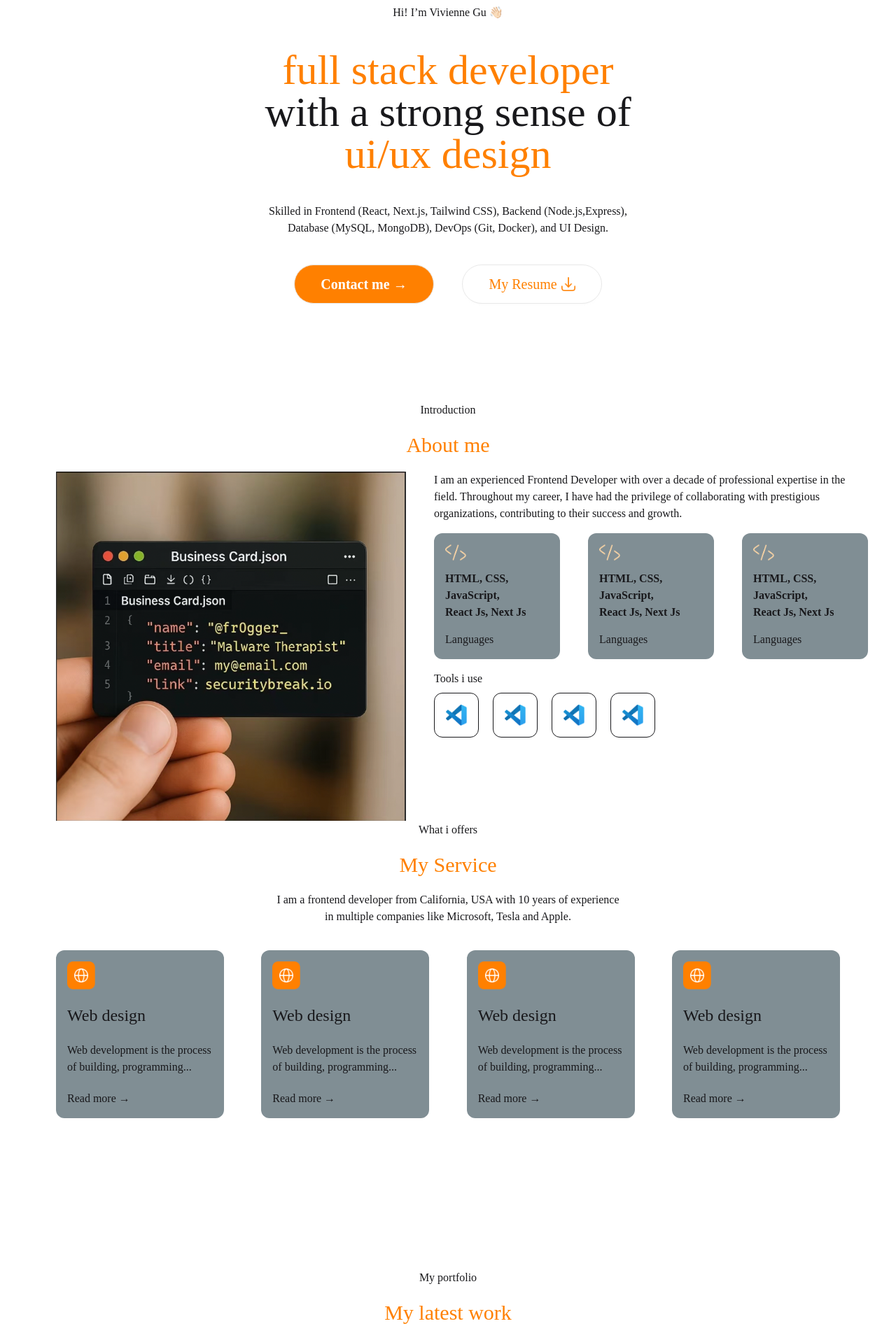
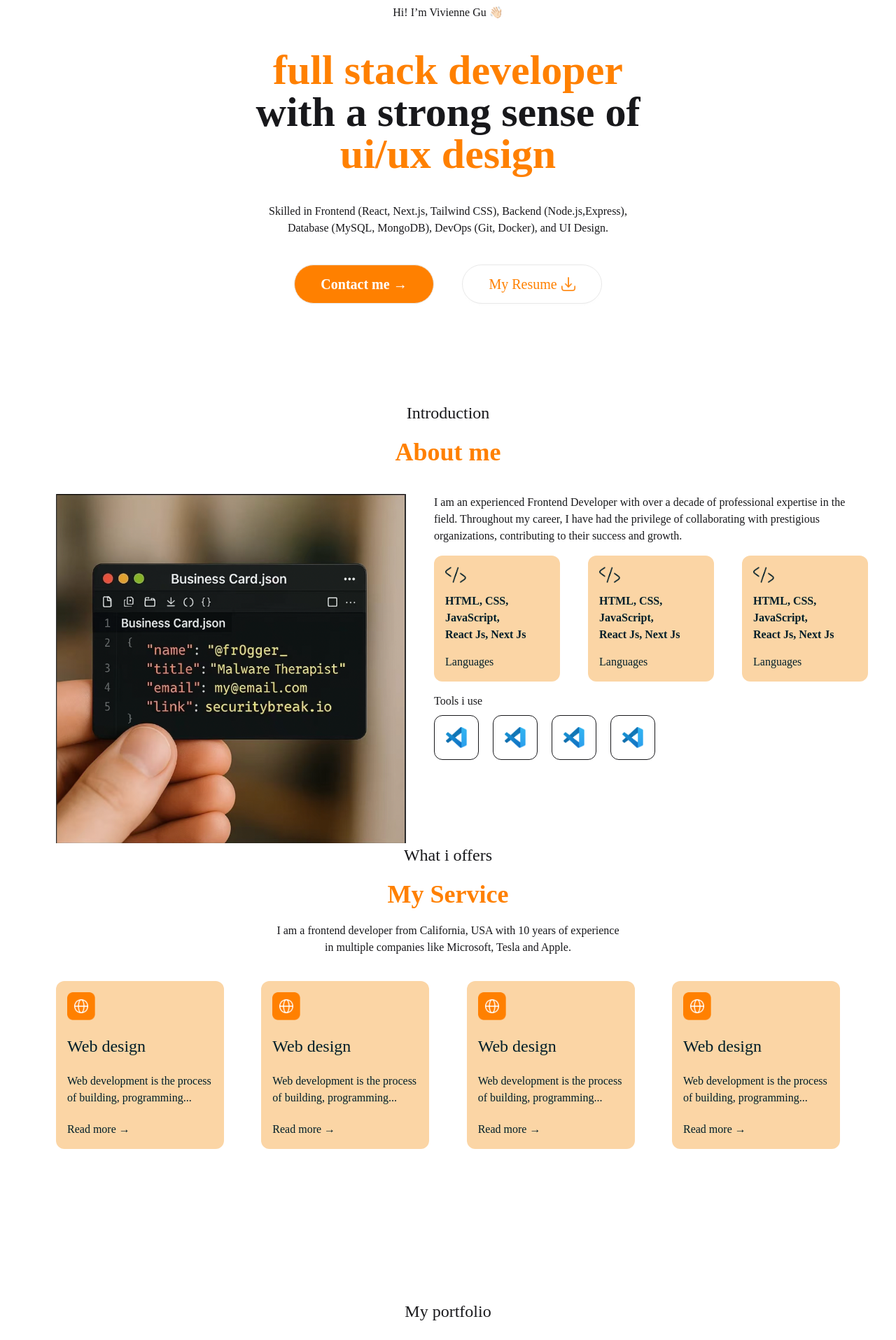
Before and after one commit to Vivienne0528/portfolio, a Next.js app: page / in a window 1280 px wide. Shown: the part 200-2115 px from the top of the page at 70% size. Built offline with nearby package versions, Linux system fonts and the light colour scheme.

Commit message:
style(ui): change some details

```diff
--- a/src/pages/components/Bottom.tsx
+++ b/src/pages/components/Bottom.tsx
@@ -1,33 +1,27 @@
-import Image from "next/image"
+import Image from "next/image";
 
 const Bottom = () => {
     return (
         <section className="flex flex-col items-center gap-5 pt-50 w-full">
-            <div className="font-semibold text-3xl">
+            <div className="font-semibold text-3xl cursor-pointer">
                 Vivienne <span className="text-[#FF8000]">.</span>
             </div>
-            <section className='flex gap-3'>
-                <Image
-                    src="/mailIcon.jpg"
-                    alt="mail Icon"
-                    width={32}
-                    height={23}
-                />
-                <div>vivienne0528.gu@gmail.com</div>
+            <section className="flex gap-3">
+                <Image src="/mailIcon.jpg" alt="mail Icon" width={32} height={23} />
+                <div className="cursor-pointer">vivienne0528.gu@gmail.com</div>
             </section>
             <div className="h-px bg-[#FBD5A5] mt-5 mb-1 w-full" />
 
-            <section className="flex items-center justify-between w-full">
-                <div>vivienne0528.gu@gmail.com</div>
+            <section className="flex items-center justify-between w-full ">
+                <div className="cursor-pointer">vivienne0528.gu@gmail.com</div>
                 <section className="flex gap-8">
-                    <div>Github</div>
-                    <div>Linkedin</div>
-                    <div>Connect with me</div>
+                    <div className="cursor-pointer">Github</div>
+                    <div className="cursor-pointer">Linkedin</div>
+                    <div className="cursor-pointer">Connect with me</div>
                 </section>
             </section>
+        </section>
+    );
+};
 
-        </section>
-    )
-}
-
-export default Bottom
+export default Bottom;
--- a/src/pages/components/GetInTouch.tsx
+++ b/src/pages/components/GetInTouch.tsx
@@ -1,25 +1,41 @@
-import React from 'react'
+import React from "react";
 
 const GetInTouch = () => {
     return (
-        <section className="flex flex-col items-center gap-5 mt-25 p-4 bg-[#808E94] w-full rounded-xl">
-            <div>Connect with me</div>
-            <div className="text-[#FF8000] text-3xl font-[serif]">Get in touch</div>
+        <section className="bg-[#FBD5A5] text-[#001E29] flex flex-col items-center gap-5 mt-25 p-4  w-full rounded-xl">
+            <div className="text-2xl">Connect with me</div>
+            <div className="text-[#FF8000] text-4xl font-bold">Get in touch</div>
             <div className="flex flex-col items-center">
-                <p>I'd love to hear from you! If you have any questions, comments or feedback,</p>
+                <p>
+                    {
+                        "I'd love to hear from you! If you have any questions, comments or feedback,"
+                    }
+                </p>
                 <p> please use the form below.</p>
-                <div className='flex gap-4 h-10 w-full my-4'>
-                    <input type="text" placeholder=' Enter your name' className='bg-white text-black rounded-[3px] w-full' />
-                    <input type="text" placeholder=' Enter your email' className='bg-white text-black rounded-[3px] w-full' />
+                <div className="flex gap-4 h-10 w-full my-4">
+                    <input
+                        type="text"
+                        placeholder=" Enter your name"
+                        className="bg-white text-black rounded-[3px] w-full"
+                    />
+                    <input
+                        type="text"
+                        placeholder=" Enter your email"
+                        className="bg-white text-black rounded-[3px] w-full"
+                    />
                 </div>
-                <input type="text" placeholder='Enter your message' className='bg-white text-black rounded-[3px] w-full h-50' />
+                <input
+                    type="text"
+                    placeholder="Enter your message"
+                    className="bg-white text-black rounded-[3px] w-full h-50"
+                />
             </div>
 
             <button className="btn btn-xl bg-[#FF8000] text-[#FFFFFF] text-xl rounded-[50px] w-50 mr-10">
                 Contact me →
             </button>
         </section>
-    )
-}
+    );
+};
 
-export default GetInTouch
+export default GetInTouch;
--- a/src/pages/components/Hero.tsx
+++ b/src/pages/components/Hero.tsx
@@ -4,11 +4,11 @@ const Hero = () => {
         <>
             <section className="p-10 font-extralight">Hi! I’m Vivienne Gu 👋🏻</section>
 
-            <p className="text-[#FF8000] text-6xl font-[serif]">
+            <p className="text-[#FF8000] text-6xl font-[serif] font-extrabold">
                 full stack developer
             </p>
-            <p className="text-6xl font-[serif]">with a strong sense of</p>
-            <p className="text-[#FF8000] text-6xl font-[serif]">ui/ux design</p>
+            <p className="text-6xl font-[serif] font-extrabold">with a strong sense of</p>
+            <p className="text-[#FF8000] text-6xl font-[serif] font-extrabold">ui/ux design</p>
             <p className="pt-10">
                 Skilled in Frontend (React, Next.js, Tailwind CSS), Backend
                 (Node.js,Express),
@@ -19,7 +19,7 @@ const Hero = () => {
                 <button className="btn btn-xl bg-[#FF8000] text-[#FFFFFF] text-xl rounded-[50px] w-50 mr-10">
                     Contact me →
                 </button>
-                <button className="btn btn-xl text-[#FF8000] bg-[#FFFFFF] text-xl rounded-[50px] w-50 font-light">
+                <button className="btn btn-xl text-[#FF8000] bg-[#FFFFFF] text-xl rounded-[50px] w-50 font-normal">
                     My Resume
                     <Image
                         src="/download.jpg"
--- a/src/pages/components/Intro.tsx
+++ b/src/pages/components/Intro.tsx
@@ -1,35 +1,59 @@
-import Image from "next/image"
+import Image from "next/image";
 const Intro = () => {
     return (
         <section className="flex flex-col items-center gap-5 pt-25">
-            <div>Introduction</div>
-            <div className="text-[#FF8000] text-3xl font-[serif]">About me</div>
+            <div className="text-2xl">Introduction</div>
+            <div className="text-[#FF8000] text-4xl mb-5 font-bold">About me</div>
             <section className="flex gap-10 h-75 items-start">
-                <Image src="/businessCard.png" alt="business card" width={500} height={500} />
+                <Image
+                    src="/businessCard.png"
+                    alt="business card"
+                    width={500}
+                    height={500}
+                />
                 <section>
-                    <p className="font-extralight">I am an experienced Frontend Developer with over a decade of professional expertise in the field. Throughout my career, I have had the privilege of collaborating with prestigious organizations, contributing to their success and growth.</p>
+                    <p className="font-light">
+                        I am an experienced Frontend Developer with over a decade of
+                        professional expertise in the field. Throughout my career, I have
+                        had the privilege of collaborating with prestigious organizations,
+                        contributing to their success and growth.
+                    </p>
                     <section className="flex gap-10 py-4">
-                        <div className="bg-[#808E94] w-45 h-45 flex flex-col items-start justify-between p-4 rounded-xl">
-                            <Image src="/lightIcon.jpg" alt="business card" width={30} height={30} />
-                            <section className="font-bold">
+                        <div className="bg-[#FBD5A5] w-45 h-45 flex flex-col items-start justify-between p-4 rounded-xl text-[#001E29]">
+                            <Image
+                                src="/darkIcon.jpg"
+                                alt="business card"
+                                width={30}
+                                height={30}
+                            />
+                            <section className="font-bold ">
                                 <div>HTML, CSS, </div>
                                 <div>JavaScript,</div>
                                 <div>React Js, Next Js</div>
                             </section>
                             <div className="font-extralight">Languages</div>
                         </div>
-                        <div className="bg-[#808E94] w-45 h-45 flex flex-col items-start justify-between p-4 rounded-xl">
-                            <Image src="/lightIcon.jpg" alt="business card" width={30} height={30} />
-                            <section className="font-bold">
+                        <div className="bg-[#FBD5A5] w-45 h-45 flex flex-col items-start justify-between p-4 rounded-xl text-[#001E29]">
+                            <Image
+                                src="/darkIcon.jpg"
+                                alt="business card"
+                                width={30}
+                                height={30}
+                            />
+                            <section className="font-bold ">
                                 <div>HTML, CSS, </div>
                                 <div>JavaScript,</div>
                                 <div>React Js, Next Js</div>
                             </section>
                             <div className="font-extralight">Languages</div>
-                        </div>
-                        <div className="bg-[#808E94] w-45 h-45 flex flex-col items-start justify-between p-4 rounded-xl">
-                            <Image src="/lightIcon.jpg" alt="business card" width={30} height={30} />
-                            <section className="font-bold">
+                        </div>                        <div className="bg-[#FBD5A5] w-45 h-45 flex flex-col items-start justify-between p-4 rounded-xl text-[#001E29]">
+                            <Image
+                                src="/darkIcon.jpg"
+                                alt="business card"
+                                width={30}
+                                height={30}
+                            />
+                            <section className="font-bold ">
                                 <div>HTML, CSS, </div>
                                 <div>JavaScript,</div>
                                 <div>React Js, Next Js</div>
@@ -53,15 +77,11 @@ const Intro = () => {
                                 <Image src="/vsIcon.jpg" alt="VS icon" width={30} height={30} />
                             </div>
                         </section>
-
                     </section>
-
-
                 </section>
             </section>
+        </section>
+    );
+};
 
-        </section>
-    )
-}
-
-export default Intro
+export default Intro;
--- a/src/pages/components/MyLatestWork.tsx
+++ b/src/pages/components/MyLatestWork.tsx
@@ -1,11 +1,13 @@
-
 const MyLatestWork = () => {
     return (
         <section className="flex flex-col items-center gap-5 pt-50">
-            <div>My portfolio</div>
-            <div className="text-[#FF8000] text-3xl font-[serif]">My latest work</div>
+            <div className="text-2xl">My portfolio</div>
+            <div className="text-[#FF8000] text-4xl font-bold">My latest work</div>
             <div className="flex flex-col items-center">
-                <p>Welcome to my web development portfolio! Explore a collection of projects showcasing</p>
+                <p>
+                    Welcome to my web development portfolio! Explore a collection of
+                    projects showcasing
+                </p>
                 <p>my expertise in front-end development.</p>
             </div>
 
@@ -13,7 +15,7 @@ const MyLatestWork = () => {
                 Show more →
             </button>
         </section>
-    )
-}
+    );
+};
 
-export default MyLatestWork
+export default MyLatestWork;
--- a/src/pages/components/MyService.tsx
+++ b/src/pages/components/MyService.tsx
@@ -1,42 +1,45 @@
-import Image from "next/image"
+import Image from "next/image";
 const MyService = () => {
     return (
         <section className="flex flex-col items-center gap-5 pt-50 w-full">
-            <div>What i offers</div>
-            <div className="text-[#FF8000] text-3xl font-[serif]">My Service</div>
+            <div className="text-2xl">What i offers</div>
+            <div className="text-[#FF8000] text-4xl font-bold">My Service</div>
             <div className="flex flex-col items-center">
-                <p>I am a frontend developer from California, USA with 10 years of experience </p>
+                <p>
+                    I am a frontend developer from California, USA with 10 years of
+                    experience{" "}
+                </p>
                 <p>in multiple companies like Microsoft, Tesla and Apple.</p>
             </div>
             <section className="flex py-4 gap-10 w-full items-center justify-between">
-                <div className="bg-[#808E94] w-60 h-60 flex flex-col items-start justify-between p-4 rounded-xl">
+                <div className="bg-[#FBD5A5] text-[#001E29] w-60 h-60 flex flex-col items-start justify-between p-4 rounded-xl">
                     <Image src="/earth.jpg" alt="earth Icon" width={40} height={40} />
                     <div className="font-medium text-2xl">Web design</div>
-                    <p>Web development is the process of building, programming...</p>
+                    <p className="font-light">Web development is the process of building, programming...</p>
                     <div>Read more → </div>
                 </div>
-                <div className="bg-[#808E94] w-60 h-60 flex flex-col items-start justify-between p-4 rounded-xl">
+                <div className="bg-[#FBD5A5] text-[#001E29] w-60 h-60 flex flex-col items-start justify-between p-4 rounded-xl">
                     <Image src="/earth.jpg" alt="earth Icon" width={40} height={40} />
                     <div className="font-medium text-2xl">Web design</div>
-                    <p>Web development is the process of building, programming...</p>
+                    <p className="font-light">Web development is the process of building, programming...</p>
                     <div>Read more → </div>
                 </div>
-                <div className="bg-[#808E94] w-60 h-60 flex flex-col items-start justify-between p-4 rounded-xl">
+                <div className="bg-[#FBD5A5] text-[#001E29] w-60 h-60 flex flex-col items-start justify-between p-4 rounded-xl">
                     <Image src="/earth.jpg" alt="earth Icon" width={40} height={40} />
                     <div className="font-medium text-2xl">Web design</div>
-                    <p>Web development is the process of building, programming...</p>
+                    <p className="font-light">Web development is the process of building, programming...</p>
                     <div>Read more → </div>
                 </div>
-                <div className="bg-[#808E94] w-60 h-60 flex flex-col items-start justify-between p-4 rounded-xl">
+                <div className="bg-[#FBD5A5] text-[#001E29] w-60 h-60 flex flex-col items-start justify-between p-4 rounded-xl">
                     <Image src="/earth.jpg" alt="earth Icon" width={40} height={40} />
                     <div className="font-medium text-2xl">Web design</div>
-                    <p>Web development is the process of building, programming...</p>
+                    <p className="font-light">Web development is the process of building, programming...</p>
                     <div>Read more → </div>
                 </div>
 
             </section>
         </section>
-    )
-}
+    );
+};
 
-export default MyService
+export default MyService;
--- a/src/pages/components/NavBar.tsx
+++ b/src/pages/components/NavBar.tsx
@@ -3,7 +3,7 @@ import Mode from "./Mode";
 const NavBar = () => {
     return (
         <section className="w-full flex justify-between items-center pb-25">
-            <div className="font-semibold text-3xl">
+            <div className="font-semibold text-3xl cursor-pointer">
                 Vivienne <span className="text-[#FF8000]">.</span>
             </div>
             <ul className="text-xl flex justify-between p-2 border-1 rounded-full w-[600px]">
--- a/src/pages/index.tsx
+++ b/src/pages/index.tsx
@@ -8,7 +8,7 @@ import NavBar from "./components/NavBar";
 
 export default function Home() {
   return (
-    <section className="w-full h-screen font-[Poppins] px-20 py-5 flex flex-col items-center ">
+    <section className="w-full h-screen font-[Poppins] px-20 py-5 flex flex-col items-center m-auto max-w-[1280px]">
       <NavBar />
       <Hero />
       <Intro />
```
